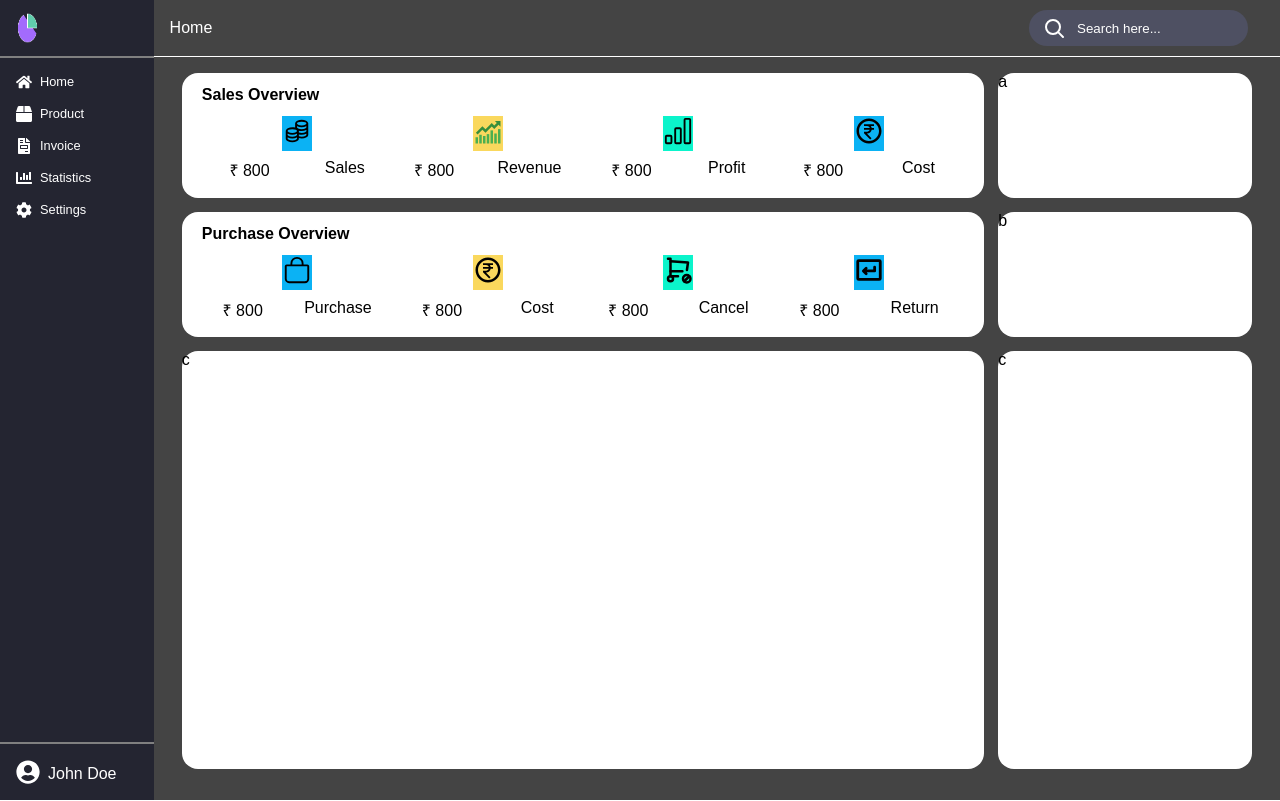
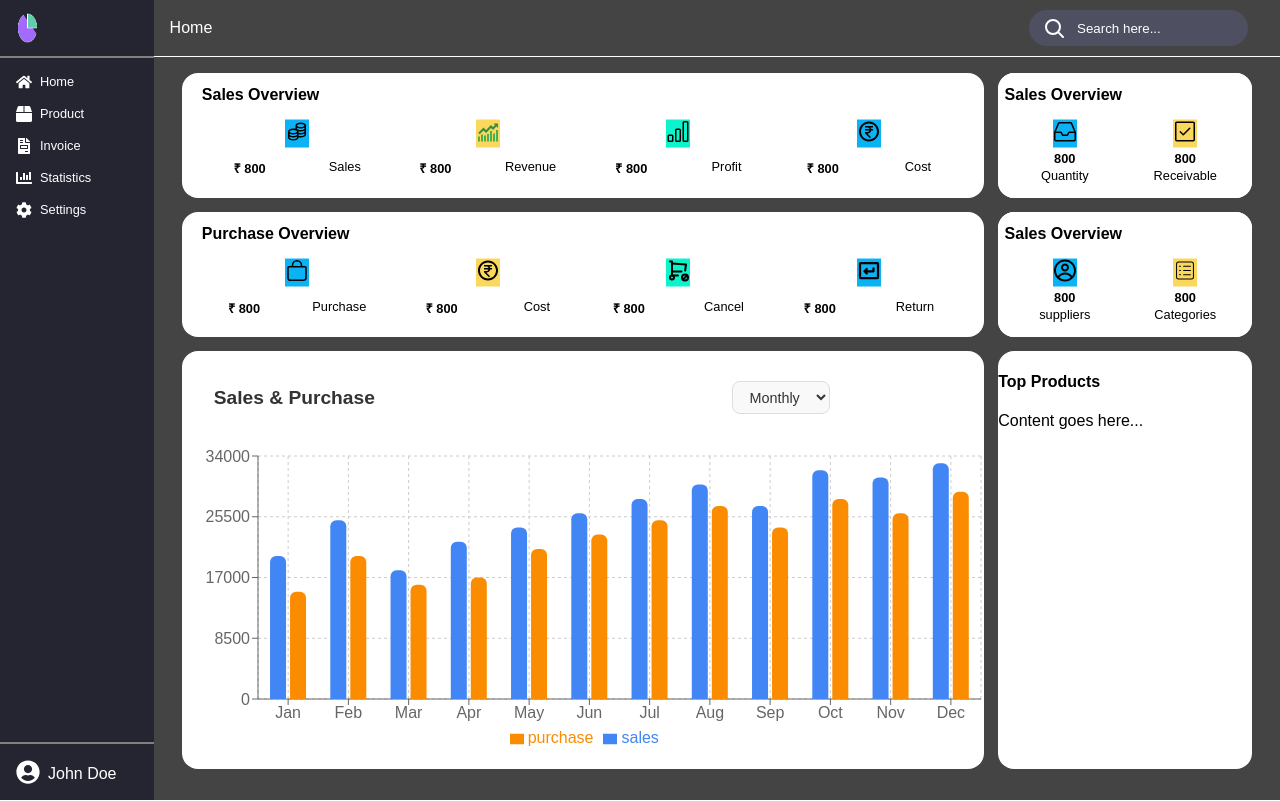
Before and after one commit to Sourav-Sharma-001/final-project, a React (Vite) app: page / in a window 1280 px wide. Built offline with nearby package versions, Linux system fonts and the light colour scheme.

Commit message:
added chart succesfully

```diff
--- a/package.json
+++ b/package.json
@@ -12,12 +12,15 @@
   "dependencies": {
     "@reduxjs/toolkit": "^2.8.2",
     "axios": "^1.11.0",
+    "chart.js": "^4.5.0",
     "react": "^19.1.1",
+    "react-chartjs-2": "^5.3.0",
     "react-dom": "^19.1.1",
     "react-icons": "^5.5.0",
     "react-redux": "^9.2.0",
     "react-router-dom": "^7.8.0",
-    "react-toastify": "^11.0.5"
+    "react-toastify": "^11.0.5",
+    "recharts": "^3.1.2"
   },
   "devDependencies": {
     "@eslint/js": "^9.33.0",
--- /dev/null
+++ b/src/Components/Dashboard/Overview/Chart/Chart.css
@@ -0,0 +1,48 @@
+.chart-container {
+  width: 100%;
+  height: 100%;
+  padding: 1rem;
+  display: flex;
+  flex-direction: column;
+}
+
+.chart-header {
+  display: flex;
+  justify-content: space-between;
+  align-items: center;
+  margin-bottom: 0.5rem;
+  padding: 0 1rem;
+}
+
+.chart-title {
+  font-size: 1.2rem;
+  font-weight: 600;
+  color: #333;
+}
+
+.chart-dropdown {
+  margin-right: 20%;
+}
+
+.chart-dropdown select {
+  padding: 0.4rem 0.8rem;
+  border-radius: 8px;
+  border: 1px solid #ddd;
+  background-color: #f9f9f9;
+  font-size: 0.9rem;
+  font-weight: 500;
+  color: #333;
+  cursor: pointer;
+  transition: all 0.2s ease;
+}
+
+.chart-dropdown select:hover {
+  border-color: #4285F4;
+  background-color: #f1f6ff;
+}
+
+.chart-body {
+  flex: 1;
+  width: 100%;
+  height: calc(100% - 2rem); /* Leaves space for header & legend */
+}
--- /dev/null
+++ b/src/Components/Dashboard/Overview/Chart/Chart.jsx
@@ -0,0 +1,85 @@
+import React, { useState } from "react";
+import {
+  BarChart,
+  Bar,
+  XAxis,
+  YAxis,
+  CartesianGrid,
+  Tooltip,
+  ResponsiveContainer,
+  Legend
+} from "recharts";
+import "./Chart.css";
+
+const monthlyData = [
+  { name: "Jan", sales: 20000, purchase: 15000 },
+  { name: "Feb", sales: 25000, purchase: 20000 },
+  { name: "Mar", sales: 18000, purchase: 16000 },
+  { name: "Apr", sales: 22000, purchase: 17000 },
+  { name: "May", sales: 24000, purchase: 21000 },
+  { name: "Jun", sales: 26000, purchase: 23000 },
+  { name: "Jul", sales: 28000, purchase: 25000 },
+  { name: "Aug", sales: 30000, purchase: 27000 },
+  { name: "Sep", sales: 27000, purchase: 24000 },
+  { name: "Oct", sales: 32000, purchase: 28000 },
+  { name: "Nov", sales: 31000, purchase: 26000 },
+  { name: "Dec", sales: 33000, purchase: 29000 }
+];
+
+const weeklyData = [
+  { name: "Week 1", sales: 5000, purchase: 4000 },
+  { name: "Week 2", sales: 6000, purchase: 4500 },
+  { name: "Week 3", sales: 7000, purchase: 4800 },
+  { name: "Week 4", sales: 6500, purchase: 5000 }
+];
+
+const yearlyData = [
+  { name: "2021", sales: 200000, purchase: 150000 },
+  { name: "2022", sales: 250000, purchase: 210000 },
+  { name: "2023", sales: 300000, purchase: 240000 }
+];
+
+const Chart = () => {
+  const [range, setRange] = useState("monthly");
+
+  const getData = () => {
+    if (range === "weekly") return weeklyData;
+    if (range === "yearly") return yearlyData;
+    return monthlyData;
+  };
+
+  return (
+    <div className="chart-container">
+      <div className="chart-header">
+        <h3 className="chart-title">Sales & Purchase</h3>
+        <div className="chart-dropdown">
+          <select value={range} onChange={(e) => setRange(e.target.value)}>
+            <option value="weekly">Weekly</option>
+            <option value="monthly">Monthly</option>
+            <option value="yearly">Yearly</option>
+          </select>
+        </div>
+      </div>
+
+      <div className="chart-body">
+        <ResponsiveContainer width="100%" height="100%">
+          <BarChart
+            data={getData()}
+            margin={{ top: 20, right: 20, left: 0, bottom: 20 }}
+            barCategoryGap="20%"
+          >
+            <CartesianGrid strokeDasharray="3 3" />
+            <XAxis dataKey="name" />
+            <YAxis />
+            <Tooltip />
+            <Legend verticalAlign="bottom" height={36} />
+            <Bar dataKey="sales" fill="#4285F4" radius={[6, 6, 0, 0]} />
+            <Bar dataKey="purchase" fill="#FB8C00" radius={[6, 6, 0, 0]} />
+          </BarChart>
+        </ResponsiveContainer>
+      </div>
+    </div>
+  );
+};
+
+export default Chart;
--- a/src/Components/Dashboard/Overview/Overview.css
+++ b/src/Components/Dashboard/Overview/Overview.css
@@ -109,12 +109,14 @@
 
 .overview-icons{
   place-self: center;
+  transform: scale(0.8);
 }
 
 .sales-data{
   display: flex;
   justify-content: space-around;
   align-items: center;
+  font-size: 0.8rem;
 }
 
 .purchase-overview{
@@ -124,7 +126,7 @@
   border-radius: 1rem;
 }
 
-.graph{
+.graph {
   background-color: white;
   width: 100%;
   height: 60%;
@@ -159,3 +161,55 @@
   height: 60%;
   border-radius: 1rem;
 }
+
+.inventory-summary-container {
+  background-color: white;
+  width: 100%;
+  height: 100%;
+  border-radius: 1rem;
+  display: flex;
+  justify-content: center;
+  align-items: center;
+}
+
+.inventory-summary-content {
+  width: 95%;
+  height: 80%;
+}
+
+.inventory-summary-content h4 {
+  background-color: white;
+  width: 100%;
+  height: 30%;
+  margin: 0;
+}
+
+.inventory-summary-block {
+  width: 100%;
+  height: 70%;
+  display: flex;
+  justify-content: space-around;
+  align-items: center;
+}
+
+.inventory-summary-quarter {
+  width: 25%;
+  height: 100%;
+}
+
+.inventory-summary-quarter div {
+  height: 50%;
+}
+
+.inventory-summary-icon {
+  place-self: center;
+  transform: scale(0.8);
+}
+
+.inventory-summary-data {
+  display: flex;
+  flex-direction: column;
+  justify-content: center;
+  align-items: center;
+  font-size: 0.8rem;
+}
--- a/src/Components/Dashboard/Overview/Overview.jsx
+++ b/src/Components/Dashboard/Overview/Overview.jsx
@@ -7,8 +7,11 @@ import { RiMoneyRupeeCircleLine } from "react-icons/ri";
 import { IoBagOutline } from "react-icons/io5";
 import { TbShoppingCartCancel } from "react-icons/tb";
 import { PiKeyReturnBold } from "react-icons/pi";
-
-
+import { GoInbox } from "react-icons/go";
+import { GoCheckbox } from "react-icons/go";
+import { CgProfile } from "react-icons/cg";
+import { CiViewList } from "react-icons/ci";
+import Chart from "./Chart/Chart";
 
 
 export default function Overview() {
@@ -26,38 +29,50 @@ export default function Overview() {
               <h4>Sales Overview</h4>
               <div className="sales-block">
                 <div className="quarter-container">
-                  <div className="overview-icons" style={{backgroundColor:"#0BB2F4"}}>
-                    <LiaCoinsSolid size={30}/>
+                  <div
+                    className="overview-icons"
+                    style={{ backgroundColor: "#0BB2F4" }}
+                  >
+                    <LiaCoinsSolid size={30} />
                   </div>
                   <div className="sales-data">
-                    <div>&#8377; 800</div>
+                    <div style={{fontWeight:"bold"}}>&#8377; 800</div>
                     <div>Sales</div>
                   </div>
                 </div>
                 <div className="quarter-container">
-                  <div className="overview-icons" style={{backgroundColor:"#FAD85D"}}>
-                    <FcBullish size={30}/>
+                  <div
+                    className="overview-icons"
+                    style={{ backgroundColor: "#FAD85D" }}
+                  >
+                    <FcBullish size={30} />
                   </div>
                   <div className="sales-data">
-                    <div>&#8377; 800</div>
+                    <div style={{fontWeight:"bold"}}>&#8377; 800</div>
                     <div>Revenue</div>
                   </div>
                 </div>
                 <div className="quarter-container">
-                  <div className="overview-icons" style={{backgroundColor:"#0BF4CB"}}>
-                    <BsBarChart size={30}/>
+                  <div
+                    className="overview-icons"
+                    style={{ backgroundColor: "#0BF4CB" }}
+                  >
+                    <BsBarChart size={30} />
                   </div>
                   <div className="sales-data">
-                    <div>&#8377; 800</div>
+                    <div style={{fontWeight:"bold"}}>&#8377; 800</div>
                     <div>Profit</div>
                   </div>
                 </div>
                 <div className="quarter-container">
-                  <div className="overview-icons" style={{backgroundColor:"#0BB2F4"}}>
-                    <RiMoneyRupeeCircleLine size={30}/>
+                  <div
+                    className="overview-icons"
+                    style={{ backgroundColor: "#0BB2F4" }}
+                  >
+                    <RiMoneyRupeeCircleLine size={30} />
                   </div>
                   <div className="sales-data">
-                    <div>&#8377; 800</div>
+                    <div style={{fontWeight:"bold"}}>&#8377; 800</div>
                     <div>Cost</div>
                   </div>
                 </div>
@@ -69,50 +84,133 @@ export default function Overview() {
               <h4>Purchase Overview</h4>
               <div className="sales-block">
                 <div className="quarter-container">
-                  <div className="overview-icons" style={{backgroundColor:"#0BB2F4"}}>
-                    <IoBagOutline size={30}/>
+                  <div
+                    className="overview-icons"
+                    style={{ backgroundColor: "#0BB2F4" }}
+                  >
+                    <IoBagOutline size={30} />
                   </div>
                   <div className="sales-data">
-                    <div>&#8377; 800</div>
+                    <div style={{fontWeight:"bold"}}>&#8377; 800</div>
                     <div>Purchase</div>
                   </div>
                 </div>
                 <div className="quarter-container">
-                  <div className="overview-icons" style={{backgroundColor:"#FAD85D"}}>
-                    <RiMoneyRupeeCircleLine size={30}/>
+                  <div
+                    className="overview-icons"
+                    style={{ backgroundColor: "#FAD85D" }}
+                  >
+                    <RiMoneyRupeeCircleLine size={30} />
                   </div>
                   <div className="sales-data">
-                    <div>&#8377; 800</div>
+                    <div style={{fontWeight:"bold"}}>&#8377; 800</div>
                     <div>Cost</div>
                   </div>
                 </div>
                 <div className="quarter-container">
-                  <div className="overview-icons" style={{backgroundColor:"#0BF4CB"}}>
-                    <TbShoppingCartCancel size={30}/>
+                  <div
+                    className="overview-icons"
+                    style={{ backgroundColor: "#0BF4CB" }}
+                  >
+                    <TbShoppingCartCancel size={30} />
                   </div>
                   <div className="sales-data">
-                    <div>&#8377; 800</div>
+                    <div style={{fontWeight:"bold"}}>&#8377; 800</div>
                     <div>Cancel</div>
                   </div>
                 </div>
                 <div className="quarter-container">
-                  <div className="overview-icons" style={{backgroundColor:"#0BB2F4"}}>
-                    <PiKeyReturnBold size={30}/>
+                  <div
+                    className="overview-icons"
+                    style={{ backgroundColor: "#0BB2F4" }}
+                  >
+                    <PiKeyReturnBold size={30} />
                   </div>
                   <div className="sales-data">
-                    <div>&#8377; 800</div>
+                    <div style={{fontWeight:"bold"}}>&#8377; 800</div>
                     <div>Return</div>
                   </div>
                 </div>
               </div>
             </div>
           </div>
-          <div className="graph">c</div>
+          <div className="graph">
+            <Chart/>
+          </div>
         </div>
         <div className="right-overview-container">
-          <div className="inventory-summary">a</div>
-          <div className="purchase-summary">b</div>
-          <div className="top-products">c</div>
+          <div className="inventory-summary">
+            <div className="inventory-summary-container">
+              <div className="inventory-summary-content">
+                <h4>Sales Overview</h4>
+                <div className="inventory-summary-block">
+                  <div className="inventory-summary-quarter">
+                    <div
+                      className="inventory-summary-icon"
+                      style={{ backgroundColor: "#0BB2F4" }}
+                    >
+                      <GoInbox size={30} />
+                    </div>
+                    <div className="inventory-summary-data">
+                      <div style={{fontWeight:"bold"}}>800</div>
+                      <div>Quantity</div>
+                    </div>
+                  </div>
+                  <div className="inventory-summary-quarter">
+                    <div
+                      className="inventory-summary-icon"
+                      style={{ backgroundColor: "#FAD85D" }}
+                    >
+                      <GoCheckbox size={30} />
+                    </div>
+                    <div className="inventory-summary-data">
+                      <div style={{fontWeight:"bold"}}>800</div>
+                      <div>Receivable</div>
+                    </div>
+                  </div>
+                </div>
+              </div>
+            </div>
+          </div>
+
+          <div className="purchase-summary">
+          <div className="inventory-summary-container">
+              <div className="inventory-summary-content">
+                <h4>Sales Overview</h4>
+                <div className="inventory-summary-block">
+                  <div className="inventory-summary-quarter">
+                    <div
+                      className="inventory-summary-icon"
+                      style={{ backgroundColor: "#0BB2F4" }}
+                    >
+                      <CgProfile size={30} />
+                    </div>
+                    <div className="inventory-summary-data">
+                      <div style={{fontWeight:"bold"}}>800</div>
+                      <div>suppliers</div>
+                    </div>
+                  </div>
+                  <div className="inventory-summary-quarter">
+                    <div
+                      className="inventory-summary-icon"
+                      style={{ backgroundColor: "#FAD85D" }}
+                    >
+                      <CiViewList size={30} />
+                    </div>
+                    <div className="inventory-summary-data">
+                      <div style={{fontWeight:"bold"}}>800</div>
+                      <div>Categories</div>
+                    </div>
+                  </div>
+                </div>
+              </div>
+            </div>
+          </div>
+
+          <div className="top-products">
+            <h4>Top Products</h4>
+            <p>Content goes here...</p>
+          </div>
         </div>
       </div>
     </div>
```
Also changed, not shown: 1 other file (tests, documents, lock files or other folders).
